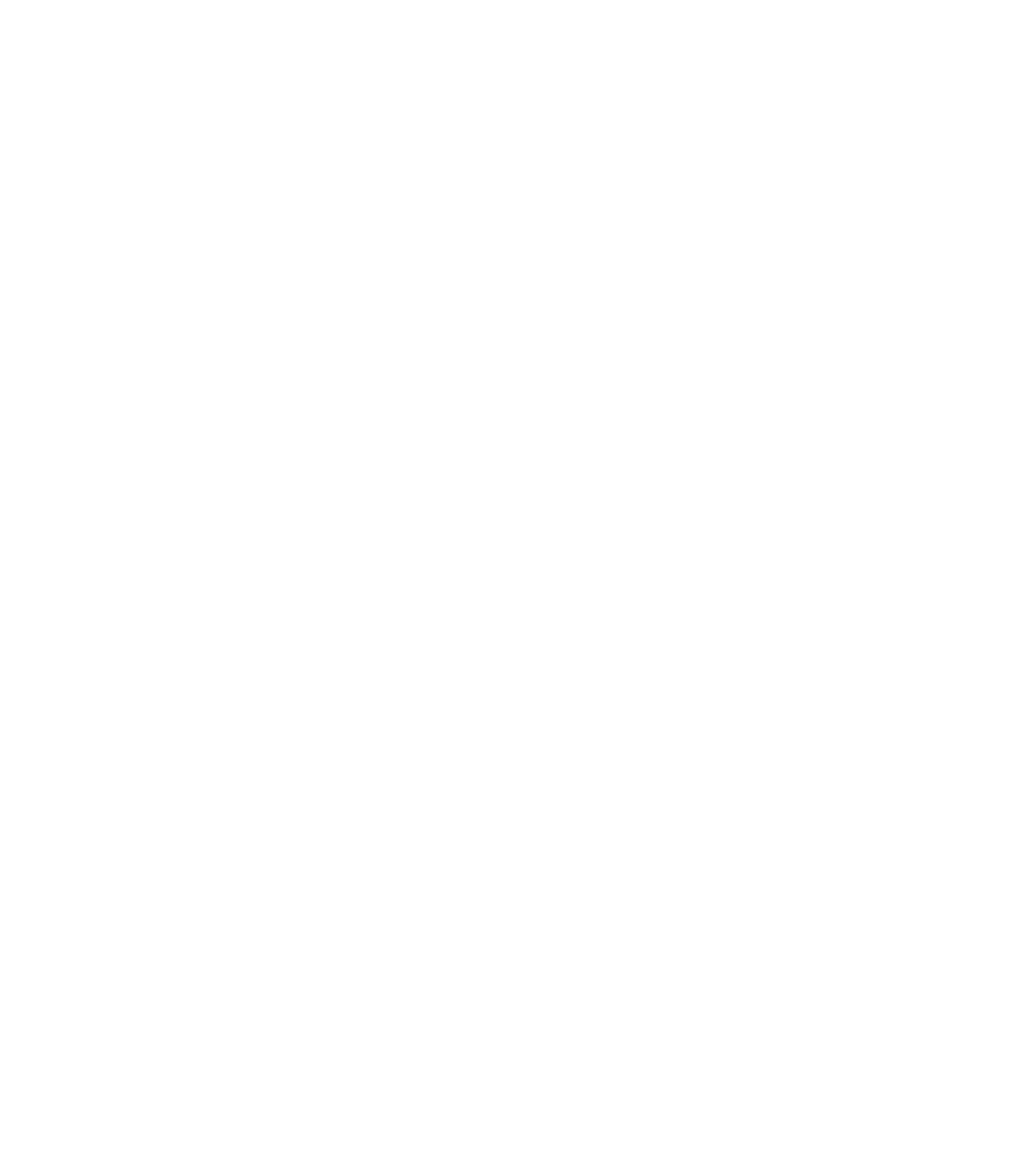
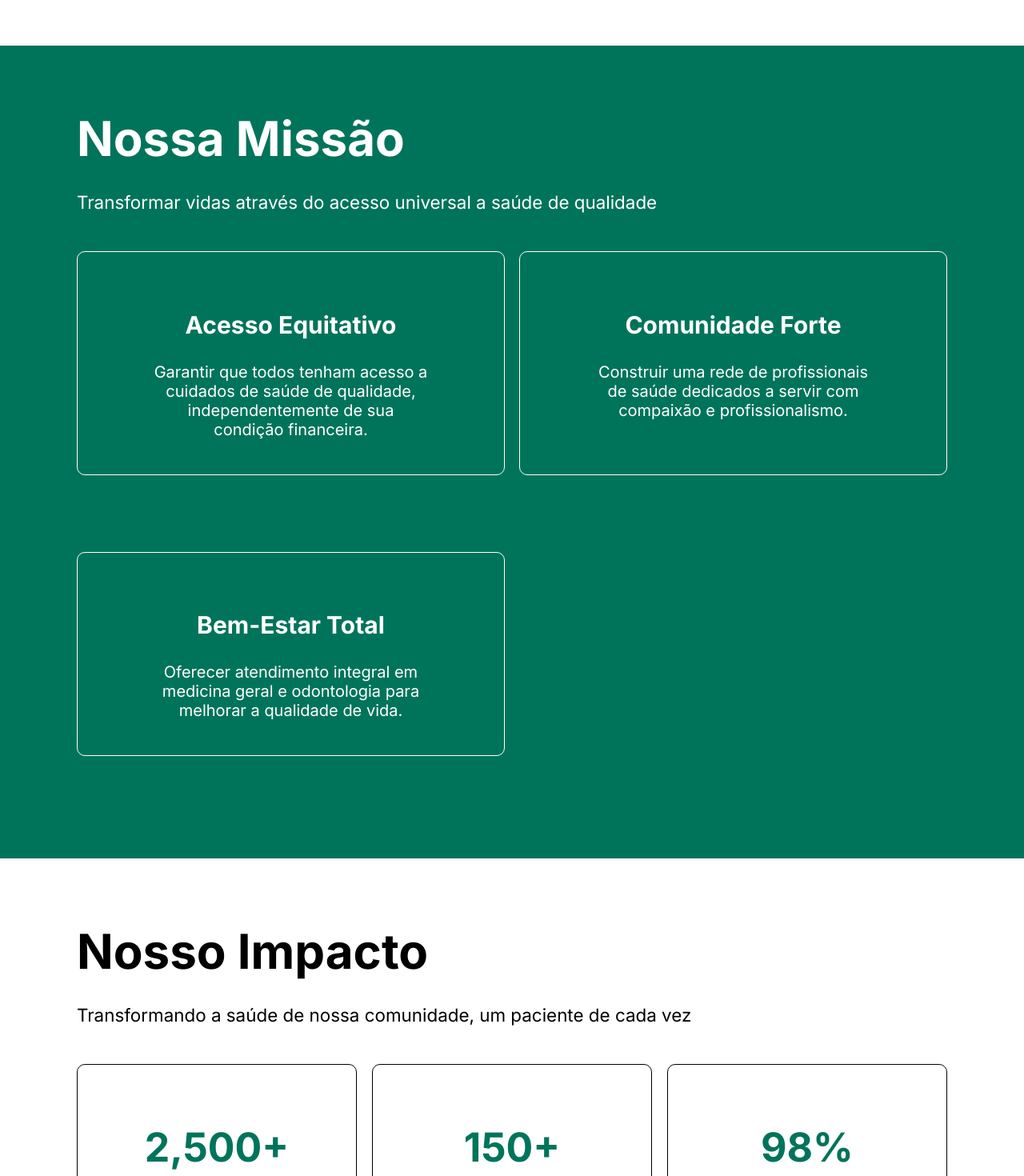
Before and after one commit to Hossomii/medicos-dentistas-vnw, a React (Vite) app: page / in a window 1280 px wide. Shown: the part 1330-2800 px from the top of the page at 80% size. Before the commit the page ends 1347 px from the top, so only its background shows below. Built offline with nearby package versions, Linux system fonts and the light colour scheme.

Commit message:
new feature: 2 seções desktop cards main

```diff
--- a/src/App.jsx
+++ b/src/App.jsx
@@ -1,5 +1,6 @@
 import { BrowserRouter, Routes, Route } from 'react-router-dom'
 import Header from './components/header/Header'
+import Footer from './components/footer/Footer'
 import Home from './pages/home/Home'
 import './globalStyle.scss'
 import Voluntario from './pages/voluntario/Voluntario'
@@ -10,10 +11,13 @@ function App() {
     <>
       <BrowserRouter>
         <Header />
+
         <Routes>
           <Route path="/" element={<Home/>}/>
           <Route path="/voluntario" element={<Voluntario/>}/>
         </Routes>
+
+        <Footer />
       </BrowserRouter>
     </>
   )
--- a/src/components/footer/Footer.jsx
+++ b/src/components/footer/Footer.jsx
@@ -0,0 +1,11 @@
+import s from "./footer.module.scss"
+
+const Footer = () => {
+  return (
+    <footer className={s.footer}>
+      Footer
+    </footer>
+  )
+}
+
+export default Footer
--- a/src/components/header/header.module.scss
+++ b/src/components/header/header.module.scss
@@ -4,11 +4,24 @@
   padding: 12px 16px;
   border-radius: 10px;
   font-weight: 500;
+  transition: background-color 0.2s ease;
   cursor: pointer;
+
+  &:hover {
+    background-color: darken($color: #00745A, $amount: 10);
+  }
+}
+
+@mixin btnDefault {
+  padding: 12px 16px;
+  cursor: pointer;
+
+  &:hover {
+    text-decoration: underline;
+  }
 }
 
 .header {
-  width: 100vw;
   height: 100px;
   color: white;
   border-bottom: 1px solid black;
@@ -21,14 +34,14 @@
     display: flex;
     gap: 10px;
     align-items: center;
-    margin: 10px 40px 10px 6rem;
+    padding: 10px 40px 10px 6rem;
     font-family: bold;
     font-size: 1.125rem;
   }
 
   nav {
     display: flex;
-    margin: 10px 40px;
+    padding: 10px 40px;
     gap: 10px;
     align-items: center;
     font-size: 1.25rem;
@@ -39,3 +52,7 @@
 .btnVerde {
   @include btnVerde();
 }
+
+.btnDefault {
+  @include btnDefault()
+}
--- a/src/components/main/Main.jsx
+++ b/src/components/main/Main.jsx
@@ -2,12 +2,16 @@ import s from './main.module.scss'
 import { Link } from 'react-router-dom'
 import iconeSaude from '../../assets/icon-saude.png'
 import imgMedico from '../../assets/foto-medico.png'
+import MainCardsGreen from '../mainCardsGreen/MainCardsGreen'
+import MainCardsWhite from '../mainCardsWhite/MainCardsWhite'
 
 const Main = () => {
   return (
     <main>
-      <section>
-        <div className={s.mainContainer}>
+
+      <div className={s.mainBannerContainer}>
+        <section className={s.mainSection}>
+          <div className={s.mainDiv}>
             <div className={s.SaudeTodosContainer}>
               <Link className={s.btnSaudeTodos}>
                 <img src={iconeSaude} alt="Icone dentista" />
@@ -27,6 +31,53 @@ const Main = () => {
         <article>
           <img src={imgMedico} alt="Imagem de um médico sorrindo" />
         </article>
+      </div>
+
+      <section className={s.cardsSection}>
+        <div className={s.cardsDiv}>
+          <h2 className={s.cardsTituloSection}>Nossa Missão</h2>
+          <p className={s.cardsDescricaoSection}>Transformar vidas através do acesso universal a saúde de qualidade</p>
+          <div className={s.cards}>
+            <MainCardsGreen
+            titulo="Acesso Equitativo"
+            descricao="Garantir que todos tenham acesso a cuidados de saúde de qualidade, independentemente de sua condição financeira."
+            />
+            <MainCardsGreen
+            titulo="Comunidade Forte"
+            descricao="Construir uma rede de profissionais de saúde dedicados a servir com compaixão e profissionalismo."
+            />
+            <MainCardsGreen
+            titulo="Bem-Estar Total"
+            descricao="Oferecer atendimento integral em medicina geral e odontologia para melhorar a qualidade de vida."
+            />
+          </div>
+        </div>
+      </section>
+
+      <section className={s.cardsSection2}>
+        <div className={s.cardsDiv2}>
+          <h2 className={s.cardsTituloSection2}>Nosso Impacto</h2>
+          <p className={s.cardsDescricaoSection2}>Transformando a saúde de nossa comunidade, um paciente de cada vez</p>
+          <div className={s.cards2}>
+            <MainCardsWhite
+            titulo="2,500+"
+            descricao="Pessoas Atendidas"
+            />
+            <MainCardsWhite
+            titulo="150+"
+            descricao="Profissionais Voluntários"
+            />
+            <MainCardsWhite
+            titulo="98%"
+            descricao="Satisfação dos Pacientes"
+            />
+            <MainCardsWhite
+            titulo="5+"
+            descricao="Anos de Dedicação"
+            />
+          </div>
+        </div>
+      </section>
     </main>
   )
 }
--- a/src/components/main/main.module.scss
+++ b/src/components/main/main.module.scss
@@ -1,10 +1,17 @@
+/* PADRÕES DE ESTILOS */
+
 @mixin btnVerde {
   background-color: #00745A;
   color: white;
   padding: 16px 22px;
   border-radius: 12px;
   font-size: 1.375rem;
+  transition: background-color 0.2s ease;
   cursor: pointer;
+
+  &:hover {
+    background-color: darken($color: #00745A, $amount: 10);
+  }
 }
 @mixin btnComoAjudar {
   background-color: transparent;
@@ -14,29 +21,38 @@
   border-radius: 12px;
   font-weight: 500;
   font-size: 1.375rem;
+  transition: background-color 0.2s ease;
   cursor: pointer;
+
+  &:hover {
+    background-color: #00745A;
+    color: white;
+  }
 }
 
-main {
+// * {
+//   outline: 1px solid red;
+// }
+
+/* ===== SEÇÃO BANNER INICIAL ===== */
+
+.mainBannerContainer {
   display: flex;
-  padding: 1rem 0 6.25rem 0;
+  padding: 1rem 6rem 6.25rem 6rem;
 
-  section {
-    margin-left: 6rem;
-    width: 100%;
+  .mainSection {
     display: flex;
     flex-direction: row;
   }
 
   article {
-    margin-right: 6rem;
-    img {
-      width: 600px;
+      img {
+        max-width: 600px;
     }
   }
 }
 
-.mainContainer {
+.mainDiv {
   width: 50%;
 }
 
@@ -54,6 +70,8 @@ main {
   }
 
 .btnContainer {
+  display: flex;
+  flex-wrap: wrap;
   margin: 15px 0;
   padding: 40px 0;
   .btnVerde {
@@ -85,3 +103,57 @@ main {
     }
   }
 }
+
+/* ===== SEÇÃO CARDS VERDE ===== */
+
+.cardsSection {
+  background-color: #00745A;
+
+
+  .cardsDiv{
+    padding: 5rem 6rem 5rem 6rem;
+
+    .cardsTituloSection {
+      color: white;
+      font-size: 3.75rem;
+      margin-bottom: 1.875rem;
+    }
+    .cardsDescricaoSection {
+      color: white;
+      font-size: 1.4rem;
+    }
+
+    .cards {
+      display: flex;
+      justify-content: space-between;
+      flex-wrap: wrap;
+    }
+  }
+}
+
+/* ===== SEÇÃO CARDS BRANCA ===== */
+
+.cardsSection2 {
+  background-color: #ffffff;
+
+
+  .cardsDiv2{
+    padding: 5rem 6rem 5rem 6rem;
+
+    .cardsTituloSection2 {
+      color: black;
+      font-size: 3.75rem;
+      margin-bottom: 1.875rem;
+    }
+    .cardsDescricaoSection2 {
+      color: black;
+      font-size: 1.4rem;
+    }
+
+    .cards2 {
+      display: flex;
+      justify-content: space-between;
+      flex-wrap: wrap;
+    }
+  }
+}
--- /dev/null
+++ b/src/components/mainCardsGreen/MainCardsGreen.jsx
@@ -0,0 +1,12 @@
+import s from "./mainCardsGreen.module.scss"
+
+const MainCardsGreen = (props) => {
+  return (
+    <article className={s.MainCardsGreen}>
+      <h3>{props.titulo}</h3>
+      <p>{props.descricao}</p>
+    </article>
+  )
+}
+
+export default MainCardsGreen
--- /dev/null
+++ b/src/components/mainCardsGreen/mainCardsGreen.module.scss
@@ -0,0 +1,21 @@
+.MainCardsGreen {
+  width: 535px;
+  background-color: transparent;
+  border: 1px solid white;
+  border-radius: 10px;
+  text-align: center;
+  margin: 3rem 0;
+  padding: 2.75rem 3rem;
+
+  h3 {
+    color: white;
+    font-size: 1.875rem;
+    margin: 1.8rem 0;
+  }
+
+  p {
+    padding: 0 45px;
+    color: white;
+    font-size: 1.25rem;
+  }
+}
--- /dev/null
+++ b/src/components/mainCardsWhite/MainCardsWhite.jsx
@@ -0,0 +1,12 @@
+import s from "./mainCardsWhite.module.scss"
+
+const MainCardsWhite = (props) => {
+  return (
+    <article className={s.MainCardsWhite}>
+      <h3>{props.titulo}</h3>
+      <p>{props.descricao}</p>
+    </article>
+  )
+}
+
+export default MainCardsWhite
--- /dev/null
+++ b/src/components/mainCardsWhite/mainCardsWhite.module.scss
@@ -0,0 +1,20 @@
+.MainCardsWhite {
+  width: 350px;
+  background-color: transparent;
+  border: 1px solid black;
+  border-radius: 10px;
+  text-align: center;
+  margin: 3rem 0;
+  padding: 2.75rem 3rem;
+
+  h3 {
+    color: #00745A;
+    font-size: 3.125rem;
+    margin: 1.8rem 0;
+  }
+
+  p {
+    color: black;
+    font-size: 1.25rem;
+  }
+}
```
Lines whose indentation alone changed are shown as unchanged.
